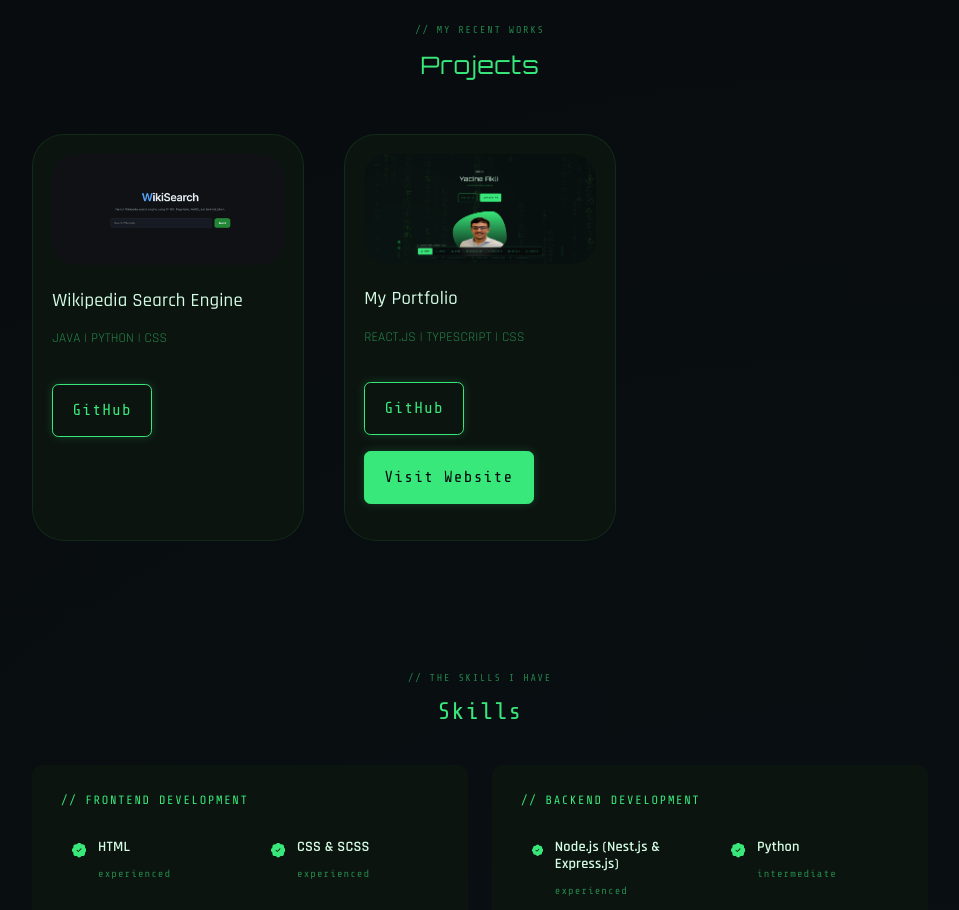
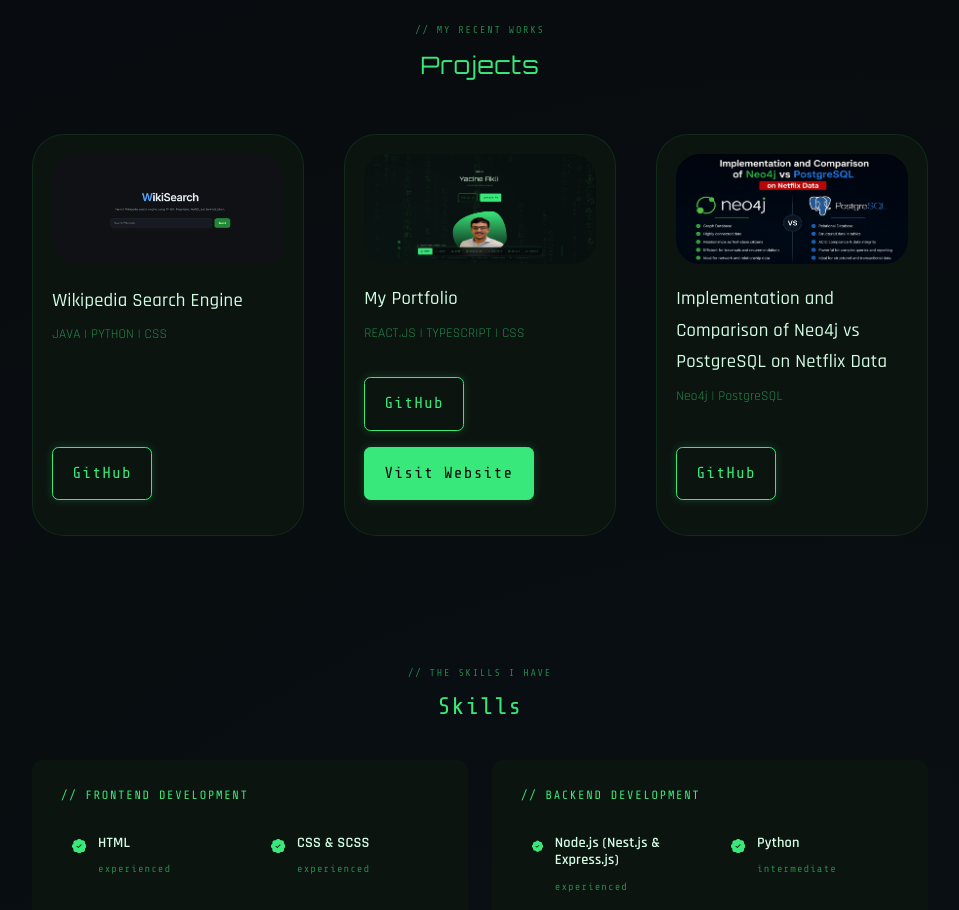
Before and after one commit to yacineak97/yacineak97.github.io, a React (Vite) app: page / in a window 1280 px wide. Shown: the part 3960-4870 px from the top of the page, without its empty margins (160-1119 px from the left). Built offline with nearby package versions, Linux system fonts and the light colour scheme.

Commit message:
Add neo4j vs postgres project and fix button styles on projects

```diff
--- a/src/components/projects/Projects.tsx
+++ b/src/components/projects/Projects.tsx
@@ -1,6 +1,7 @@
 import './projects.css';
 import WIKISEARCH from '../../assets/wikisearch.png';
 import PORTFOLIO from '../../assets/portfolio.png';
+import neo4jVsPostgres from '../../assets/neo4j-vs-postgres.png';
 
 const Projects = () => {
 	return (
@@ -60,6 +61,29 @@ const Projects = () => {
 						</a>
 					</div>
 				</article>
+				<article className='portfolio__item'>
+					<span className='card__bar' />
+					<div className='portfolio__item-image'>
+						<img src={neo4jVsPostgres} alt='Neo4j vs PostgreSQL' />
+					</div>
+
+					<h3>
+						Implementation and Comparison of Neo4j vs PostgreSQL on Netflix Data
+					</h3>
+
+					<small className='text-light'>Neo4j | PostgreSQL</small>
+
+					<div className='portfolio__item-cta'>
+						<a
+							href='https://github.com/yacineak97/neo4j-project'
+							target='_blank'
+							rel='noopener noreferrer'
+							className='btn'
+						>
+							GitHub
+						</a>
+					</div>
+				</article>
 			</div>
 		</section>
 	);
--- a/src/components/projects/projects.css
+++ b/src/components/projects/projects.css
@@ -12,6 +12,9 @@
 	transition: var(--transition);
 	position: relative;
 	overflow: hidden;
+	display: flex;
+	flex-direction: column;
+	height: 100%;
 }
 
 .portfolio__item:hover {
@@ -35,9 +38,10 @@
 .portfolio__item-cta {
 	display: flex;
 	flex-wrap: wrap;
-	margin-top: 2rem;
+	gap: 1rem;
+	margin-top: auto;
+	padding-top: 2rem;
 	margin-bottom: 1rem;
-	gap: 1rem;
 }
 
 .portfolio__item .card__bar {
```
Also changed, not shown: src/assets/neo4j-vs-postgres.png (added).
